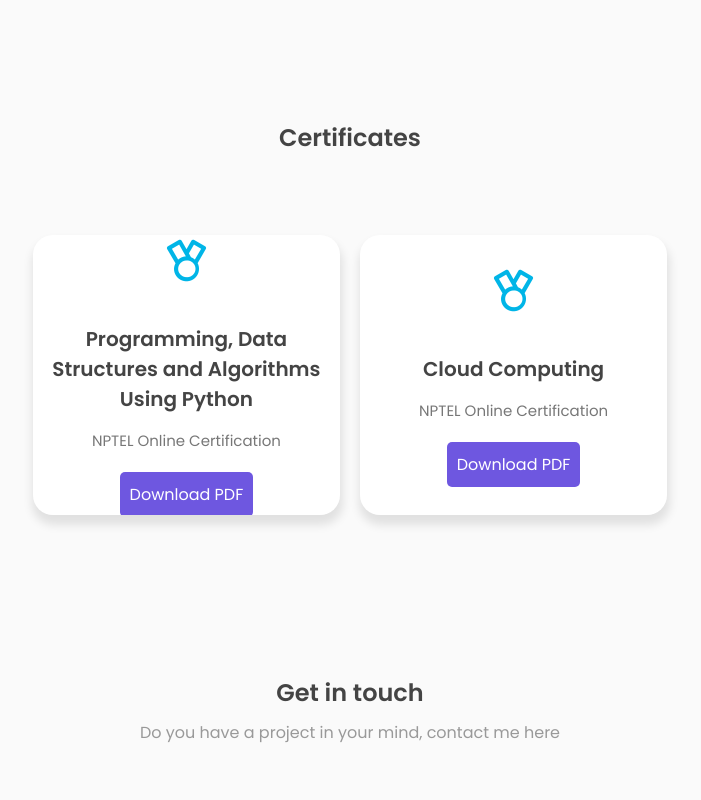
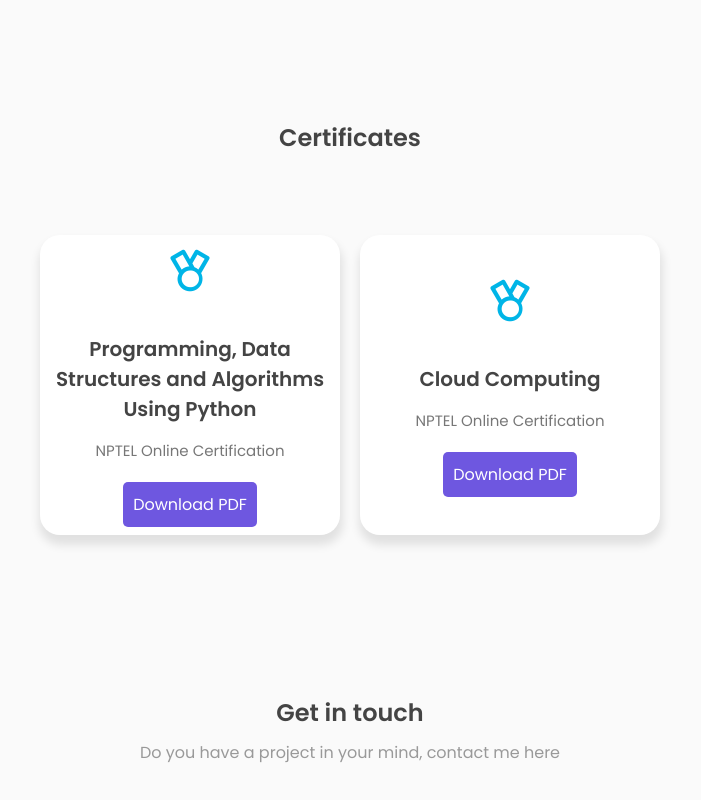
Before and after one commit to falahuddeen/Portfolio, a plain HTML site: page index.html in a window 1280 px wide. Shown: the part 1820-2620 px from the top of the page, without its empty margins (290-991 px from the left). Drawn offline with nearby package versions, Linux system fonts and the light colour scheme.

Commit message:
Update style.css

```diff
--- a/assets/css/style.css
+++ b/assets/css/style.css
@@ -444,12 +444,14 @@ h3{
     justify-content: center;
     align-items: center;
     flex-direction: column;
-    width: 30%;
-    height: 280px;
+    width: 100%;
+    max-width: 300px; /* Limits the maximum width of each box */
+    height: 300px;
     background: var(--color-white);
     border-radius: 20px;
     box-shadow: 1px 8px 10px 2px var(--first-shadow-color);
     overflow: hidden;
+    min-width: 200px; /* Ensures items don't get too small */
 }
 .certificate-box>i{
     font-size: 50px;
```
